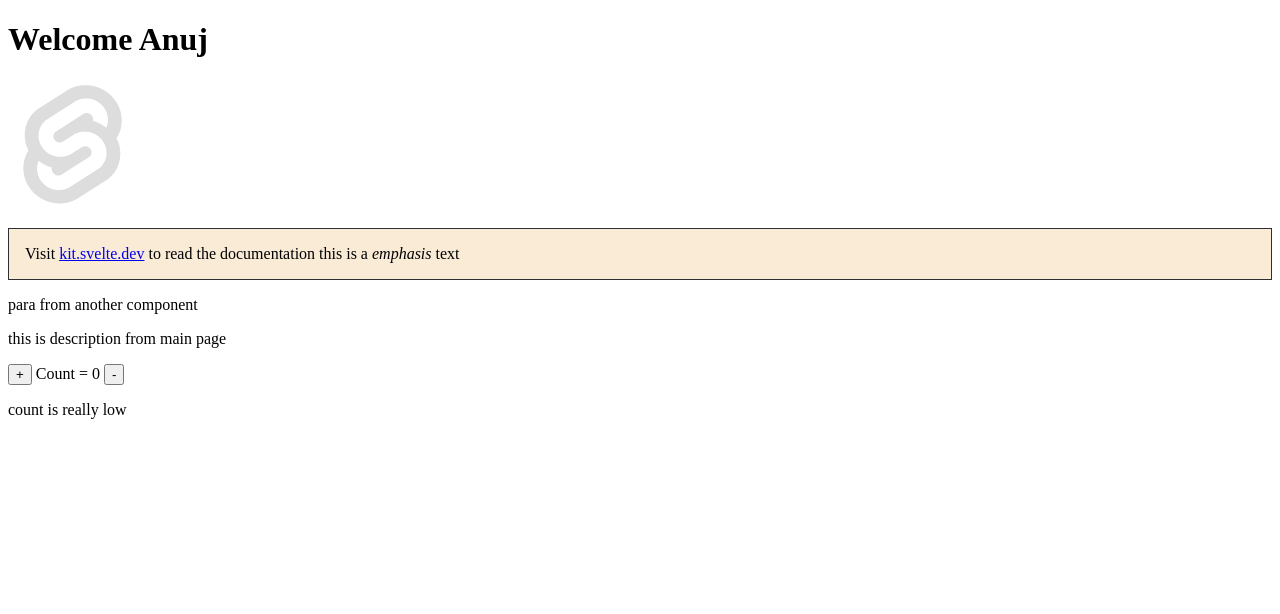
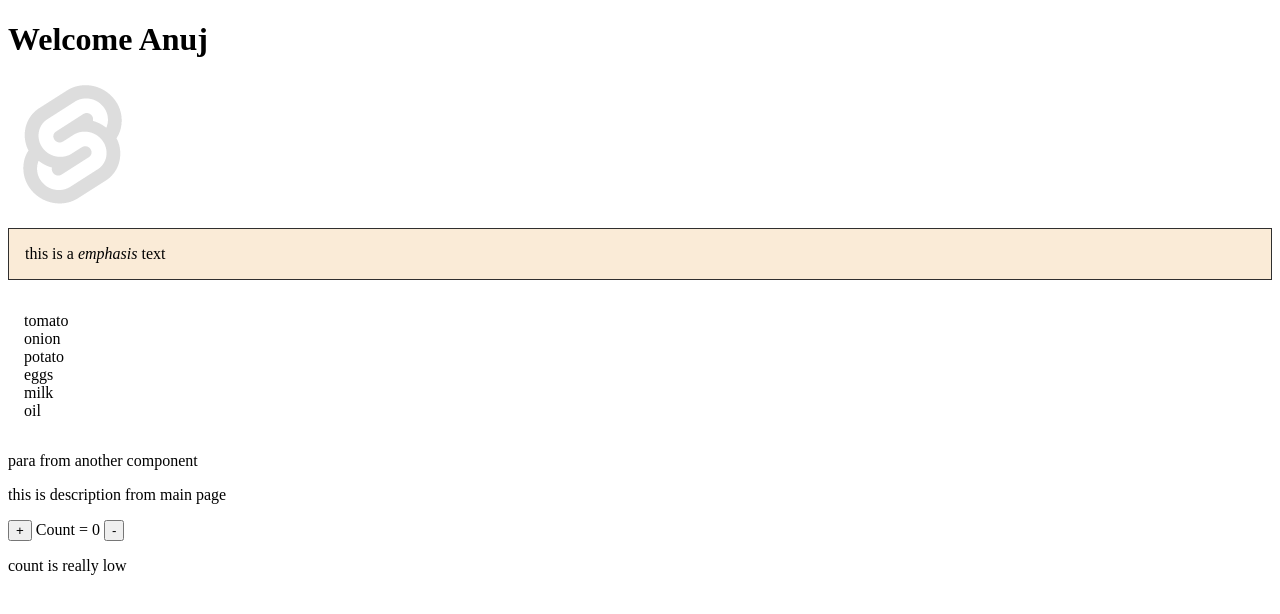
Before and after one commit to anuujj/svelte-starters, a SvelteKit app: page / in a window 1280 px wide. Shown: the top 614 px of the page. Built offline with nearby package versions, Linux system fonts and the light colour scheme.

Commit message:
rendering list with each

```diff
--- a/src/routes/+page.svelte
+++ b/src/routes/+page.svelte
@@ -1,18 +1,23 @@
 <script>
-  import Para from './Para.svelte';
+  import Para from "./Para.svelte";
   let name = "Anuj";
   let htmlString = "this is a <em>emphasis</em> text";
   let src = "/favicon.png";
   let description = "this is description from main page";
+  let groceryList = ["tomato", "onion", "potato", "eggs", "milk", "oil"];
 </script>
 
 <h1>Welcome {name}</h1>
 <img {src} alt="svelte fav-icon" />
 <p>
-  Visit <a href="https://kit.svelte.dev">kit.svelte.dev</a> to read the documentation
   {@html htmlString}
 </p>
-<Para {description}/>
+<ul>
+  {#each groceryList as item (item)}
+    <li>{item}</li>
+  {/each}
+</ul>
+<Para {description} />
 
 <style>
   p {
@@ -20,4 +25,8 @@
     border: 1px solid rgb(48, 47, 47);
     padding: 1em;
   }
+  ul{
+    list-style: none;
+    padding: 1em;
+  }
 </style>
```
